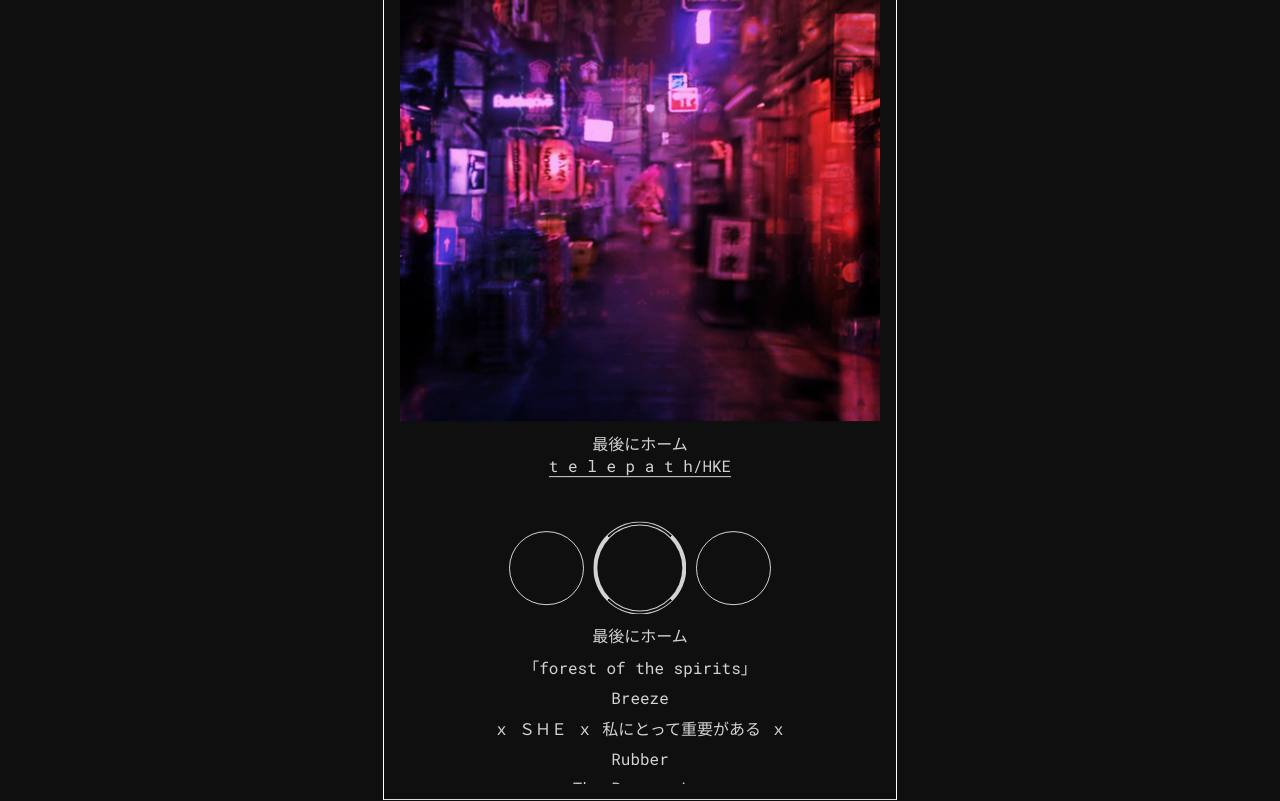
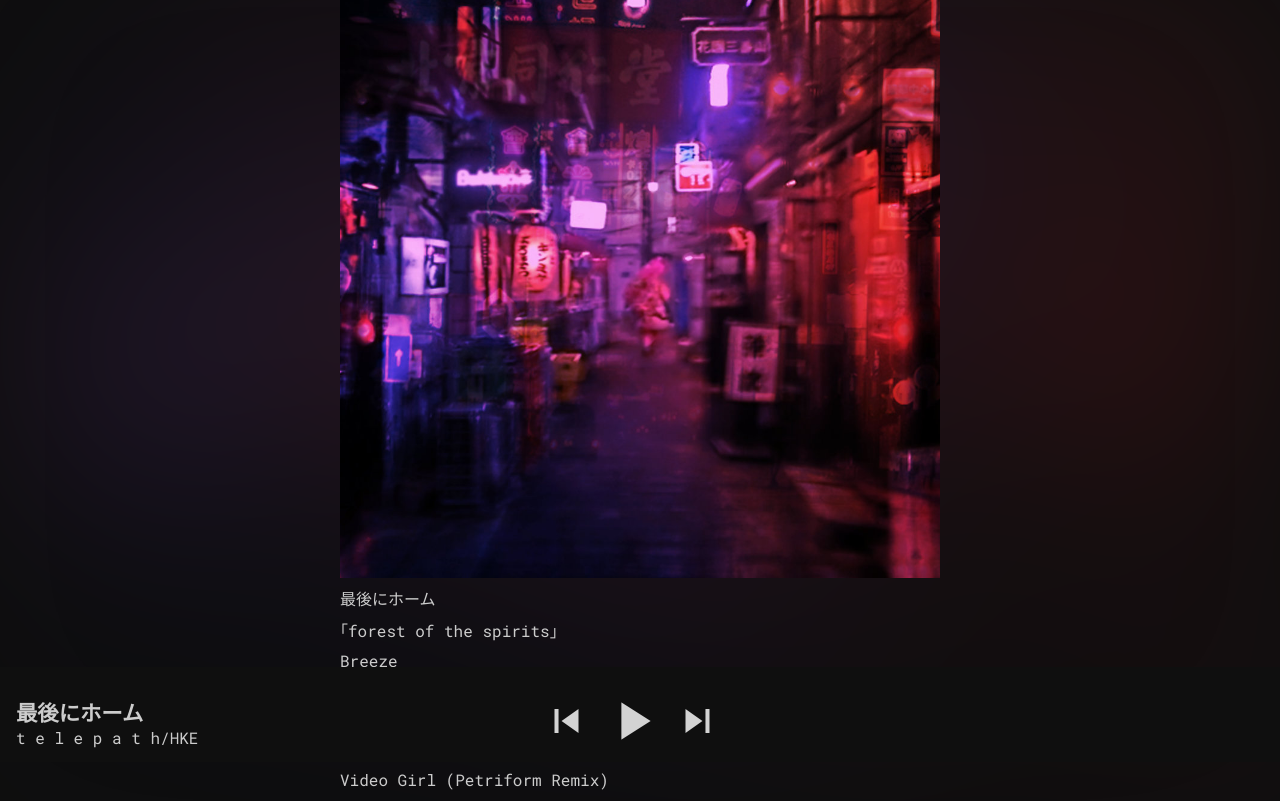
Before and after one commit to vapor-404/vapor-404.github.io, a plain HTML site: page fred/index.html in a window 1280 px wide. Shown: the part 38-839 px from the top of the page. Drawn offline with nearby package versions, Linux system fonts and the light colour scheme.

Commit message:
new music player

```diff
--- a/fred/index.html
+++ b/fred/index.html
@@ -1,29 +1,58 @@
 <!DOCTYPE HTML>
 <html>
 <head>
-	<link href='https://fonts.googleapis.com/css?family=Roboto:400,100' rel='stylesheet' type='text/css'/>
+	<link href='https://fonts.googleapis.com/css?family=Open+Sans:400,100' rel='stylesheet' type='text/css'/>
 	<link href='https://fonts.googleapis.com/css?family=Roboto+Mono' rel='stylesheet' type='text/css'>
+	<link href="https://fonts.googleapis.com/icon?family=Material+Icons"
+      rel="stylesheet">
 	<script src="https://ajax.googleapis.com/ajax/libs/jquery/2.1.3/jquery.min.js"></script>
 	<link href="style.css" rel="stylesheet"/>
+	<link href="ripple.css" rel="stylesheet"/>
 	<link href="scrollbar.css" rel="stylesheet"/>
 	<meta charset="utf-8">
 	<title>~</title>
 </head>
 <body>
-	<div id="center-container">
-    <div id="main">
-		<img src="art/sakuraburst.jpg" id="albumart"/>
-		<div id="songinfo">&nbsp;<br />&nbsp;</div>
-		<div id="trackbar-container"><div id="trackbar"></div></div>
-		<button onclick="prev()" class="skip" id="prev"></button>
-		<button onclick="pause()" class="play" id="play"></button>
-		<button onclick="next()" class="skip" id="next"></button>
+	<div id="main">
+		 <div id="art-container">
+		 	<img id="current-art" src="art/sakuraburst.jpg">
+		 	<img id="new-art" src="">
+		 </div>
+		 <div id="tracklist">
 
-		<div id="tracklist">
+		 </div>
+	</div>
 
+	<div id="info-controls">
+		<div id="trackbar-container">
+			<div id="trackbar"></div>
 		</div>
-    </div>
+
+		<div id="songinfo=wrapper">
+			<div id="songinfo">
+
+			</div>
+		</div>
+
+		<div id= "controls">
+			<div id="buttons-wrapper">
+				<button onclick="prev()" class="skip" ripple="ripple" id="prev">
+						<i class="material-icons" id="prevIcon">skip_previous</i>
+				</button>
+				<button onclick="pause()" class="play" ripple="ripple" id="play">
+					<i class="material-icons" id="playIcon">play_arrow</i>
+				</button>
+				<button onclick="next()" class="skip" ripple="ripple" id="next">
+					<i class="material-icons" id="nextIcon">skip_next</i>
+				</button>
+			</div>
+		</div>
+
+		<div id="benis">
+		</div>
 	</div>
 <script src="script.js"></script>
+<script src="ripple.js"></script>
+<img id="bg-image">
 </body>
 </html>
--- /dev/null
+++ b/fred/ripple.css
@@ -0,0 +1,25 @@
+[ripple] {
+ position: relative;
+}
+[ripple] .ripple--container {
+ position: absolute;
+ top     : 0;
+ right   : 0;
+ bottom  : 0;
+ left    : 0;
+}
+[ripple] .ripple--container span {
+ transform       : scale(0);
+ border-radius   : 100%;
+ position        : absolute;
+ opacity         : 0.1;
+ background-color: #fff;
+ animation       : ripple 700ms;
+}
+
+@keyframes ripple {
+ to {
+   opacity  : 0;
+   transform: scale(1.5);
+ }
+}
--- /dev/null
+++ b/fred/ripple.js
@@ -0,0 +1,47 @@
+(function() { var cleanUp, debounce, i, len, ripple, rippleContainer, ripples, showRipple;
+
+debounce = function(func, delay) {
+  var inDebounce;
+  inDebounce = undefined;
+  return function() {
+    var args, context;
+    context = this;
+    args = arguments;
+    clearTimeout(inDebounce);
+    return inDebounce = setTimeout(function() {
+      return func.apply(context, args);
+    }, delay);
+  };
+};
+
+showRipple = function(e) {
+  var pos, ripple, rippler, size, style, x, y;
+  ripple = this;
+  rippler = document.createElement('span');
+  size = ripple.offsetWidth;
+  pos = ripple.getBoundingClientRect();
+  x = 0;
+  y = 0;
+  style = 'top:' + y + 'px; left: ' + x + 'px; height: ' + size + 'px; width: ' + size + 'px;';
+  ripple.rippleContainer.appendChild(rippler);
+  return rippler.setAttribute('style', style);
+};
+
+cleanUp = function() {
+  while (this.rippleContainer.firstChild) {
+    this.rippleContainer.removeChild(this.rippleContainer.firstChild);
+  }
+};
+
+ripples = document.querySelectorAll('[ripple]');
+
+for (i = 0, len = ripples.length; i < len; i++) {
+  ripple = ripples[i];
+  rippleContainer = document.createElement('div');
+  rippleContainer.className = 'ripple--container';
+  ripple.addEventListener('mousedown', showRipple);
+  ripple.addEventListener('mouseup', debounce(cleanUp, 2000));
+  ripple.rippleContainer = rippleContainer;
+  ripple.appendChild(rippleContainer);
+}
+}());
--- a/fred/script.js
+++ b/fred/script.js
@@ -4,28 +4,44 @@ var firstClick = true;
 var track = 0;
 
 
-function play(song) {
+function play(song, update) {
     currentSong.pause();
     currentSong.currentTime = 0;
     currentSong = new Audio(song.audioPath);
     currentSong.play();
+    if (firstClick) {
+        firstClick = false;
+    }
+    $("#playIcon").text("pause")
     firstClick = false;
     playing = true;
-    setAlbumArt(song.artPath);
     track = songs.indexOf(song)
 
+    addSongInfo(song)
+
+    currentSong.onended = function() {
+        next();
+    }
+
+    if (!update) {
+        setAlbumArt(song.artPath);
+    }
+}
+
+function addSongInfo(song) {
     $("#songinfo").html(
-        song.name +
-        "<br> <a target='_blank' href='" + song.link + "'>" +
+        "<span class='song-name'>" + song.name +
+        "</span><br> <a target='_blank' href='" + song.link + "'>" +
         song.artist + "</a>"
     )
 
     document.title = song.name +  " - " + song.artist
 
-    currentSong.onended = function() {
-        next();
-    }
-    $("#play").addClass("spinning")
+        setBgArt(song.artPath);
+}
+
+function setBgArt(imgPath) {
+    $("#bg-image").attr("src", imgPath);
 }
 
 $('body').keyup(function(e){
@@ -59,15 +75,15 @@ function pause() {
     if (firstClick === true) {
         play(songs[0]);
         firstClick = false;
+        $("#playIcon").text("pause")
     } else if (playing) {
         currentSong.pause();
         playing = false;
-        $("#play").addClass("paused")
-        $("#play").removeClass("spinning")
+        $("#playIcon").text("play_arrow")
     } else {
         currentSong.play();
         playing = true;
-        $("#play").addClass("spinning")
+        $("#playIcon").text("pause")
     }
 }
 
@@ -78,8 +94,19 @@ function next() {
     if (track != songs.length-1) {
         toPlay = songs[track + 1];
     } else { toPlay = songs[0]; }
-    play(toPlay);
+    play(toPlay, true);
     if (!wasPlaying) pause();
+
+    $("#new-art").attr("src", toPlay.artPath);
+    $("#current-art").addClass("fadeLeft");
+    $("#new-art").addClass("fadeRight");
+    setTimeout(function() {
+        $("#current-art").removeClass("fadeLeft");
+        $("#new-art").removeClass("fadeRight");
+        $("#current-art").attr("src", toPlay.artPath);
+    }, 500)
+
+    //switchArt(toPlay);
 }
 
 function prev() {
@@ -91,8 +118,18 @@ function prev() {
     } else if (track === 0) {
             toPlay = (songs[songs.length-1]);
     } else { toPlay = (songs[track - 1]); }
-    play(toPlay);
+    play(toPlay, true);
     if (!wasPlaying) pause();
+
+
+    $("#new-art").attr("src", toPlay.artPath);
+    $("#current-art").addClass("fadeRight");
+    $("#new-art").addClass("fadeLeft");
+    setTimeout(function() {
+        $("#current-art").removeClass("fadeRight");
+        $("#new-art").removeClass("fadeLeft");
+        $("#current-art").attr("src", toPlay.artPath);
+    }, 500)
 }
 
 function updateTrackbar() {
@@ -101,26 +138,28 @@ function updateTrackbar() {
 	$("#trackbar").css("width", percent)
 }
 
-setInterval(updateTrackbar, 20)
+$(document).ready(function() {
+    setInterval(updateTrackbar, 20)
 
-$(document).ready(function() {
-    currentSong = new Audio(songs[1].audioPath)
+    currentSong = new Audio(songs[0].audioPath);
+
+    addSongInfo(songs[0]);
+    setAlbumArt(songs[0].artPath);
+
     for (var i=0; i<songs.length; i++) {
         $("#tracklist").append(
             //a hack to get html entities from weird characters
             "<p onclick=play(songs["+ i +"])>" + $("<div/>").text(songs[i].name).html() + "</p><br>"
         )
     }
-    $("#tracklist").append(
-        "<p><a href='songs.zip' target='_blank'> download all</a></p>"
-    )
-    play(songs[0]);
-    pause();
+
+    //$("#tracklist").append("<p><a href='songs.zip' target='_blank'> download all</a></p>")
+
     document.getElementById("trackbar-container").addEventListener("click", seek);
 })
 
 function setAlbumArt(path) {
-    $("#albumart").attr("src", path);
+    $("#current-art").attr("src", path);
 }
 
 var cherryblossoms = {
@@ -313,3 +352,10 @@ var songs = [
     fujitascale,
     bonfires,
 ]
+
+function switchArt(newSong, direction) {
+    var artBlob = "<img src='"+newSong.artPath+"' id='newArt'>";
+    $("art-container").append(artBlob);
+}
+
+//overlay with absolute position, fade out with css and then update the original
--- a/fred/style.css
+++ b/fred/style.css
@@ -1,3 +1,9 @@
+:root {
+	--highlight-color: lightgray;
+	--body-color: #ccc;
+	--bg-color: rgb(15, 15, 15);
+}
+
 html, body, div, span, applet, object, iframe,
 h1, h2, h3, h4, h5, h6, p, blockquote, pre,
 a, abbr, acronym, address, big, cite, code,
@@ -19,154 +25,169 @@ time, mark, audio, video {
 	vertical-align: baseline;
 }
 
-html, body {
+body {
     background-color: rgb(15, 15, 15);
     font-family: "Roboto Mono", monospace;
-    height: 100%;
+    color: var(--body-color);
+}
+
+a {
+	color: inherit;
+	text-decoration: none;
 }
 
 button {
-    outline: none;
-    border: 1px solid lightgray;
-    background: none;
-    color: lightgray;
-    border-radius: 100%;
-    cursor: pointer;
-    text-align: center;
-    vertical-align: middle;
-    transition: .1s ease;
+	background: none;
+	outline: none;
+	box-shadow: none;
+	border: none;
+	color: var(--highlight-color);
+	cursor: pointer;
+	vertical-align: middle;
+	padding: 0pt;
 }
 
-button:hover {
-    border-color: white;
-    color: white;
-    border-style: double;
-    border-width: 4px;
-
-}
-button:active {
-    border-width: 6px;
-    border-style: double;
-}
-.play {
-    width: 5em;
-    height: 5em;
-    font-size: 14pt;
+button i {
+	transition: .2s;
 }
 
-.skip {
-    width: 4em;
-    height: 4em;
-    font-size: 14pt;
-    transition: border .1s, transform .3s;
+#nextIcon, #prevIcon {
+	font-size: 36pt;
 }
 
-#next:active {
-    transform: rotate(360deg);
+#playIcon {
+	font-size: 48pt;
 }
 
-#prev:active {
-    transform: rotate(-360deg);
+#art-container {
+	width: 600px;
+	height: 600px;
+	overflow: hidden;
 }
 
-#next:hover {
-    border-style: double solid double double;
+#art-container img {
+	position: absolute;
+	width: 600px;
+	height: auto;
 }
 
-#prev:hover {
-    border-style: double double double solid;
+#info-controls {
+	position: fixed;
+	bottom: 0;
+	width: 100%;
+	display: flex;
+	justify-content: space-between;
+	background-color: var(--bg-color);
+	padding-top: 15px;
+	height: 5rem;
+}
+#info-controls div {
+	flex: 1;
+	align-self: center;
 }
 
-.play:hover {
-    border-style: double solid;
-    transform: rotate(180deg);
+#buttons-wrapper {
+	text-align: center;
+	margin-right: 1rem;
 }
 
-#center-container {
-    height: 90%;
+@media(max-width: 800px) {
+	#benis {
+		display: none;
+	}
 }
 
-#main {
-    width: 30em;
-    text-align: center;
-    border: 1px double white;
-    padding: 1em;
-    position: absolute;
-    top: 50%;
-    left: 50%;
-    transform: translate(-50%, -50%);
-}
-
-#tracklist {
-    margin-top: .5em;
-    color: lightgray;
-    transition: .1s ease;
-    -webkit-touch-callout: none; /* iOS Safari */
-  -webkit-user-select: none; /* Safari */
-   -khtml-user-select: none; /* Konqueror HTML */
-     -moz-user-select: none; /* Firefox */
-      -ms-user-select: none; /* Internet Explorer/Edge */
-          user-select: none; /* Non-prefixed version, currently
-                                supported by Chrome and Opera */
-    max-height: 20vh;
-    overflow-y: scroll;
-}
-
-p {
-    -webkit-margin-before: 0px;
-    -webkit-margin-after: 0px;
-    margin-bottom: .5em;
-    transition: .1s ease;
-    display: inline-block;
-    cursor: pointer;
-}
-
-p:hover {
-    color: white;
-}
-
-#albumart {
-    width: 100%;
-    margin-bottom: .4em;
+#trackbar-container {
+	width: 100%;
+	cursor: pointer;
+	position: absolute;
+	height: 15px;
+	top: 0;
 }
 
 #trackbar {
 	background-color: white;
-	height: 2px;
+	height: 4px;
 	width: 0px;
-}
-
-#trackbar-container {
-	padding-top: 20px;
-	padding-bottom: 20px;
-	width: 100%;
-    cursor: pointer;
+	vertical-align: center;
 }
 
 #songinfo {
-    color: lightgray;
-    height: 3em;
-    overflow: hidden;
+	margin-left: 1rem;
+}
+#songinfo-wrapper {
+	min-width: 30rem;
 }
 
-a {
-    text-decoration: none;
-    color: inherit;
-    border-bottom: 1px solid lightgray
+#main {
+	width: 600px;
+	margin: auto;
+	margin-top: 1rem;
+	margin-bottom: 7rem;
 }
 
-
-.paused {
-    border-style: double solid !important;
-    border-width: 4px;
-    transform: rotate(180deg) !important;
+#tracklist p {
+	cursor: pointer;
+	margin-top: .5rem;
+	display: inline-block;
 }
 
-.spinning {
-    -webkit-animation: rotation 10s infinite linear;
+#tracklist p:hover {
+	color: white;
 }
 
-@-webkit-keyframes rotation {
-    from {-webkit-transform: rotate(0deg);}
-    to   {-webkit-transform: rotate(359deg);}
+.song-name {
+	font-weight: bold;
+	font-size: 16pt;
 }
+
+#bg-image {
+	position: fixed;
+	width: 100vw;
+	height: 100vh;
+	top: 0;
+	z-index: -10;
+	opacity: .2;
+	filter: blur(100px);
+}
+
+@keyframes fadeLeft {
+	to {
+		transform: translateX(-30px);
+		opacity: 0;
+	}
+}
+
+@keyframes fadeRight {
+	from {
+		transform: translateX(30px);
+		opacity: 0;
+		display: initial;
+	}
+
+	to {
+		opacity: 1;
+	}
+}
+
+#current-art.fadeLeft {
+	animation: fadeLeft .5s 1 forwards;
+}
+#current-art.fadeRight {
+	animation: fadeRight .5s 1 forwards reverse;
+}
+
+#new-art.fadeRight {
+	animation: fadeRight .5s 1 forwards;
+}
+#new-art.fadeLeft {
+	animation: fadeLeft .5s 1 forwards reverse;
+}
+
+#new-art {
+	z-index: -1;
+}
+
+#current-art {
+	z-index: 1;
+}
```
